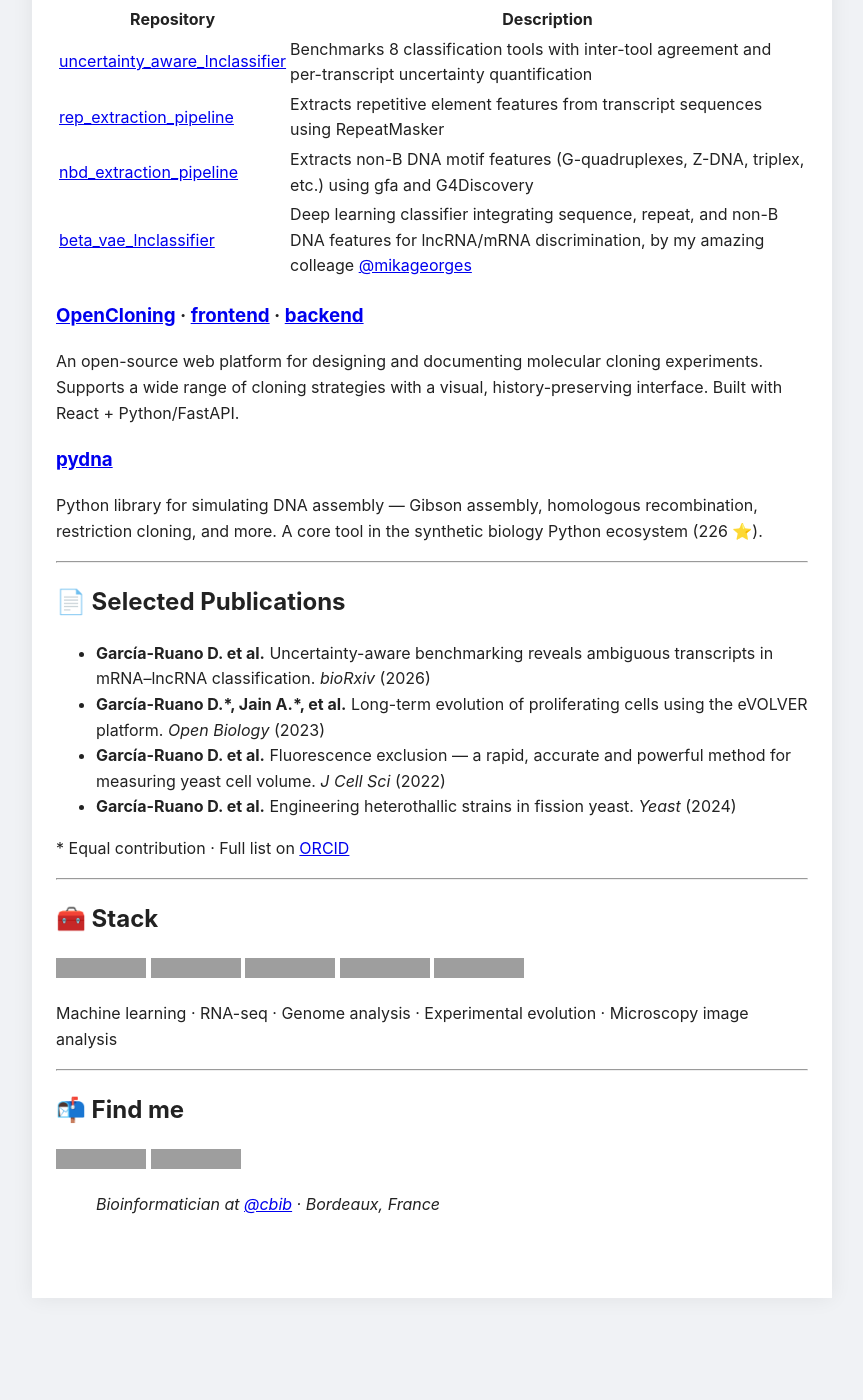
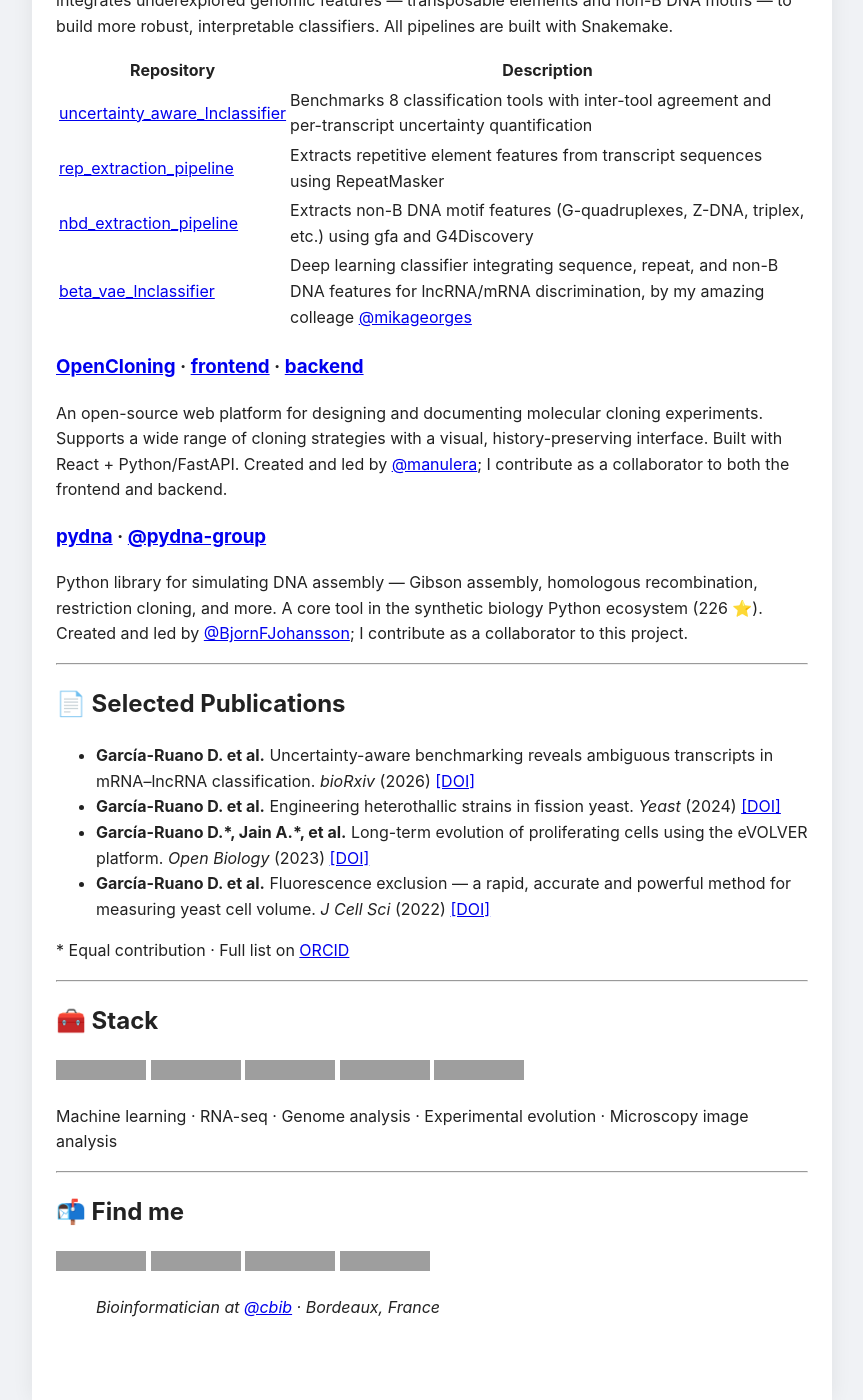
Before and after one commit to dgruano/dgruano.github.io, a Jekyll site: the page built from index.md, in a window 1280 px wide and 1400 px high, scrolled down 906 px. Shown: the whole window, without its empty margins (208-1071 px from the left). Built offline with Jekyll 4.4.1, drawn with Linux system fonts in a browser that asks for light colours; before the commit the page ends 2204 px from its top, so only the background shows below that; some of the changed text lies outside the part shown; grey boxes are pictures that could not be loaded.

Commit message:
sync: update homepage from profile README

```diff
--- a/index.md
+++ b/index.md
@@ -6,7 +6,7 @@ title: Home
 
 **Bioinformatician & Cell Biologist** · Postdoc / ATER @ [IBGC](https://github.com/cbib), Université de Bordeaux
 
-I work at the intersection of experimental and computational biology, using code to understand how cells grow, adapt, and evolve.
+I work at the intersection of experimental and computational biology, using code to understand how cells grow, adapt, and evolve. Lately, I've grown particularly interested in gene regulation and its evolution, with a focus on long non-coding RNAs. As an entry point into this field, I'm exploring the computational challenges of distinguishing lncRNAs from mRNAs.
 
 ![Focus](https://img.shields.io/badge/Working_on-LNClassifier-29ABE2?style=flat)
 
@@ -27,19 +27,19 @@ A research project to benchmark and improve machine learning tools for classifyi
 
 
 ### [OpenCloning](https://opencloning.org) · [frontend](https://github.com/OpenCloning/OpenCloning_frontend) · [backend](https://github.com/OpenCloning/OpenCloning_backend)
-An open-source web platform for designing and documenting molecular cloning experiments. Supports a wide range of cloning strategies with a visual, history-preserving interface. Built with React + Python/FastAPI.
+An open-source web platform for designing and documenting molecular cloning experiments. Supports a wide range of cloning strategies with a visual, history-preserving interface. Built with React + Python/FastAPI. Created and led by [@manulera](https://github.com/manulera); I contribute as a collaborator to both the frontend and backend.
 
-### [pydna](https://github.com/pydna-group/pydna)
-Python library for simulating DNA assembly — Gibson assembly, homologous recombination, restriction cloning, and more. A core tool in the synthetic biology Python ecosystem (226 ⭐).
+### [pydna](https://github.com/pydna-group/pydna) · [@pydna-group](https://github.com/pydna-group)
+Python library for simulating DNA assembly — Gibson assembly, homologous recombination, restriction cloning, and more. A core tool in the synthetic biology Python ecosystem (226 ⭐). Created and led by [@BjornFJohansson](https://github.com/BjornFJohansson); I contribute as a collaborator to this project.
 
 ---
 
 ## 📄 Selected Publications
 
-- **García-Ruano D. et al.** Uncertainty-aware benchmarking reveals ambiguous transcripts in mRNA–lncRNA classification. *bioRxiv* (2026)
-- **García-Ruano D.\*, Jain A.\*, et al.** Long-term evolution of proliferating cells using the eVOLVER platform. *Open Biology* (2023)
-- **García-Ruano D. et al.** Fluorescence exclusion — a rapid, accurate and powerful method for measuring yeast cell volume. *J Cell Sci* (2022)
-- **García-Ruano D. et al.** Engineering heterothallic strains in fission yeast. *Yeast* (2024)
+- **García-Ruano D. et al.** Uncertainty-aware benchmarking reveals ambiguous transcripts in mRNA–lncRNA classification. *bioRxiv* (2026) [[DOI]](https://doi.org/10.64898/2026.04.14.718168)
+- **García-Ruano D. et al.** Engineering heterothallic strains in fission yeast. *Yeast* (2024) [[DOI]](https://doi.org/10.1002/yea.3914)
+- **García-Ruano D.\*, Jain A.\*, et al.** Long-term evolution of proliferating cells using the eVOLVER platform. *Open Biology* (2023) [[DOI]](https://doi.org/10.1098/rsob.230118)
+- **García-Ruano D. et al.** Fluorescence exclusion — a rapid, accurate and powerful method for measuring yeast cell volume. *J Cell Sci* (2022) [[DOI]](https://doi.org/10.1242/jcs.259392)
 
 \* Equal contribution · Full list on [ORCID](https://orcid.org/0000-0002-5033-8013)
 
@@ -61,6 +61,8 @@ Machine learning · RNA-seq · Genome analysis · Experimental evolution · Micr
 ## 📬 Find me
 
 [![ORCID](https://img.shields.io/badge/ORCID-A6CE39?style=flat&logo=orcid&logoColor=white)](https://orcid.org/0000-0002-5033-8013)
+[![LinkedIn](https://img.shields.io/badge/LinkedIn-dgruano-0077B5?style=flat&logo=linkedin&logoColor=white)](https://linkedin.com/in/dgruano)
+[![Bluesky](https://img.shields.io/badge/Bluesky-%40soybiotec.es-0285FF?style=flat&logo=bluesky&logoColor=white)](https://bsky.app/profile/soybiotec.es)
 [![Institut IBGC](https://img.shields.io/badge/IBGC-UMR%205095-blue?style=flat)](https://www.ibgc.cnrs.fr/)
 
 > *Bioinformatician at [@cbib](https://github.com/cbib) · Bordeaux, France*
```
